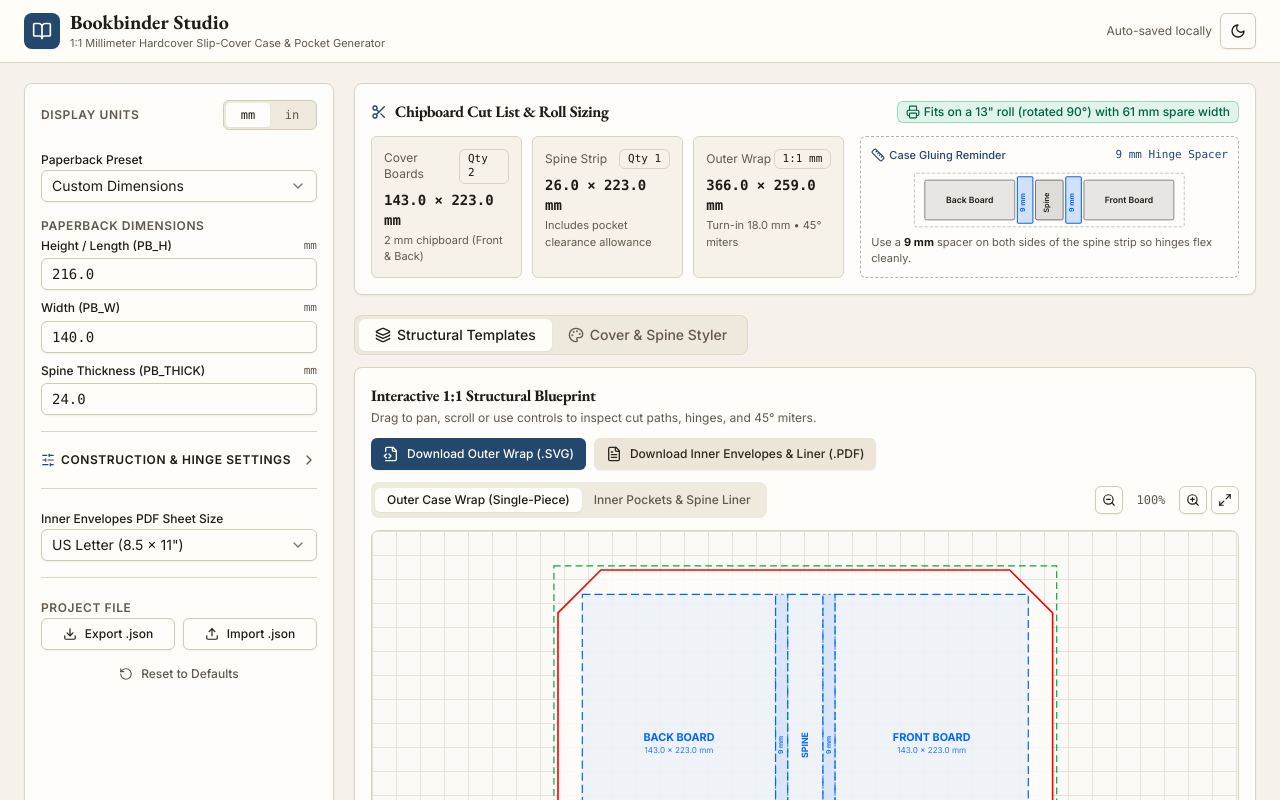
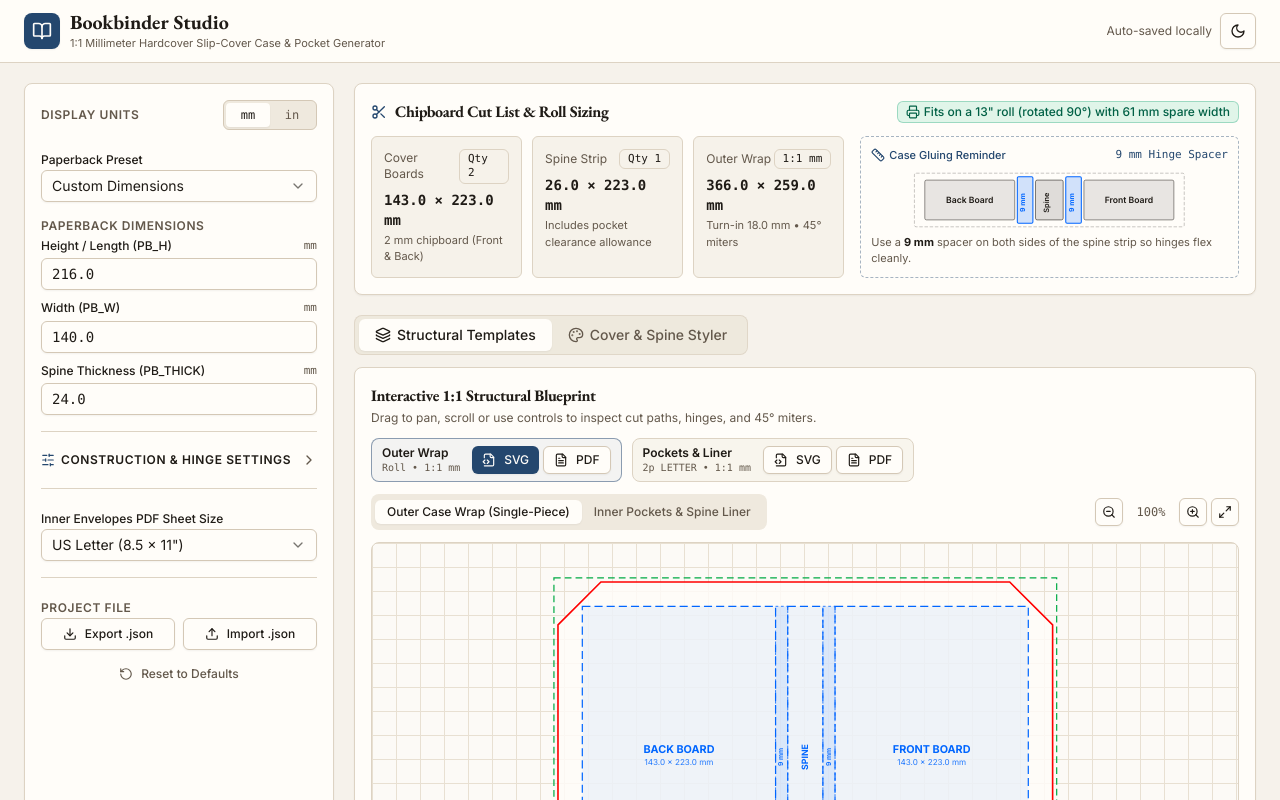
Before and after one commit to anujgtm1/Bookbinder, a React (Vite) app: page / in a window 1280 px wide. Shown: the top 800 px of the page. Built offline with nearby package versions, Linux system fonts and the light colour scheme.

Commit message:
feat(ui): add compact 2x2 SVG/PDF structural export matrix to BlueprintPreview

```diff
--- a/src/App.tsx
+++ b/src/App.tsx
@@ -6,7 +6,7 @@ import { Header } from '@/components/Header';
 import { SidebarControls } from '@/components/SidebarControls';
 import { Tabs, TabsContent, TabsList, TabsTrigger } from '@/components/ui/tabs';
 import { calculateCaseGeometry } from '@/core/geometry';
-import { generateInnerTemplatesPdf } from '@/core/pdfExport';
+import { generateInnerTemplatesPdf, generateOuterWrapPdf } from '@/core/pdfExport';
 import {
   clearProjectStorage,
   loadProjectFromStorage,
@@ -14,7 +14,7 @@ import {
   triggerBytesDownload,
   triggerTextDownload,
 } from '@/core/storage';
-import { generateOuterWrapSvg } from '@/core/svgExport';
+import { generateInnerTemplatesSvg, generateOuterWrapSvg } from '@/core/svgExport';
 import { BookParametersModel, type BookParameters } from '@/types/bookParams';
 import { BookbinderProjectModel, type BookbinderProject } from '@/types/project';
 import { CoverStudioModel, type CoverStudioState } from '@/types/studio';
@@ -30,7 +30,7 @@ export function App() {
   const [project, setProject] = useState<BookbinderProject>(() => loadProjectFromStorage());
   const [activeTab, setActiveTab] = useState<WorkspaceTab>('templates');
   const [statusMessage, setStatusMessage] = useState<string | null>(null);
-  const [isExportingPdf, setIsExportingPdf] = useState(false);
+  const [exportingTarget, setExportingTarget] = useState<'outer-pdf' | 'inner-pdf' | null>(null);
 
   const geometry = useMemo(
     () => calculateCaseGeometry(project.parameters),
@@ -60,7 +60,7 @@ export function App() {
     }));
   };
 
-  const handleDownloadSvg = () => {
+  const handleDownloadOuterSvg = () => {
     const svg = generateOuterWrapSvg(geometry, project.parameters.splitMode);
     const filename =
       project.parameters.splitMode === 'three-piece'
@@ -70,8 +70,31 @@ export function App() {
     setStatusMessage(`Exported ${filename}`);
   };
 
-  const handleDownloadPdf = async () => {
-    setIsExportingPdf(true);
+  const handleDownloadOuterPdf = async () => {
+    setExportingTarget('outer-pdf');
+    try {
+      const bytes = await generateOuterWrapPdf(geometry, project.parameters.splitMode);
+      const filename =
+        project.parameters.splitMode === 'three-piece'
+          ? 'outer_case_wrap_3piece.pdf'
+          : 'outer_case_wrap.pdf';
+      triggerBytesDownload(bytes, filename, 'application/pdf');
+      setStatusMessage(`Exported ${filename} (1:1 mm)`);
+    } catch {
+      setStatusMessage('Failed to generate outer wrap PDF.');
+    } finally {
+      setExportingTarget(null);
+    }
+  };
+
+  const handleDownloadInnerSvg = () => {
+    const svg = generateInnerTemplatesSvg(geometry);
+    triggerTextDownload(svg, 'inner_pockets_and_liner.svg', 'image/svg+xml;charset=utf-8');
+    setStatusMessage('Exported inner_pockets_and_liner.svg (1:1 mm)');
+  };
+
+  const handleDownloadInnerPdf = async () => {
+    setExportingTarget('inner-pdf');
     try {
       const { bytes, plan } = await generateInnerTemplatesPdf(
         geometry,
@@ -84,7 +107,7 @@ export function App() {
     } catch {
       setStatusMessage('Failed to generate inner templates PDF.');
     } finally {
-      setIsExportingPdf(false);
+      setExportingTarget(null);
     }
   };
 
@@ -177,9 +200,11 @@ export function App() {
                 splitMode={project.parameters.splitMode}
                 pdfPageSize={project.parameters.pdfPageSize}
                 unit={project.parameters.unit}
-                isExportingPdf={isExportingPdf}
-                onDownloadSvg={handleDownloadSvg}
-                onDownloadPdf={handleDownloadPdf}
+                exportingTarget={exportingTarget}
+                onDownloadOuterSvg={handleDownloadOuterSvg}
+                onDownloadOuterPdf={handleDownloadOuterPdf}
+                onDownloadInnerSvg={handleDownloadInnerSvg}
+                onDownloadInnerPdf={handleDownloadInnerPdf}
               />
             </TabsContent>
 
--- a/src/components/BlueprintPreview.tsx
+++ b/src/components/BlueprintPreview.tsx
@@ -14,9 +14,11 @@ export interface BlueprintPreviewProps {
   readonly splitMode: SplitMode;
   readonly pdfPageSize: PageSizeId;
   readonly unit: UnitSystem;
-  readonly isExportingPdf?: boolean;
-  readonly onDownloadSvg: () => void;
-  readonly onDownloadPdf: () => void;
+  readonly exportingTarget?: 'outer-pdf' | 'inner-pdf' | null;
+  readonly onDownloadOuterSvg: () => void;
+  readonly onDownloadOuterPdf: () => void;
+  readonly onDownloadInnerSvg: () => void;
+  readonly onDownloadInnerPdf: () => void;
 }
 
 const MIN_ZOOM = 0.5;
@@ -112,9 +114,11 @@ export function BlueprintPreview({
   splitMode,
   pdfPageSize,
   unit,
-  isExportingPdf = false,
-  onDownloadSvg,
-  onDownloadPdf,
+  exportingTarget = null,
+  onDownloadOuterSvg,
+  onDownloadOuterPdf,
+  onDownloadInnerSvg,
+  onDownloadInnerPdf,
 }: BlueprintPreviewProps) {
   const [activeSheet, setActiveSheet] = useState<'outer' | 'inner'>('outer');
   const [zoom, setZoom] = useState(1);
@@ -200,26 +204,93 @@ export function BlueprintPreview({
             </p>
           </div>
 
-          <div className="flex flex-wrap items-center gap-2">
+          {/* Clean 2 × 2 Export Matrix: Outer Wrap & Inner Pockets × SVG & PDF */}
+          <div
+            className="flex flex-wrap items-center gap-2.5"
+            aria-label="Structural template downloads"
+            data-testid="structural-export-matrix"
+          >
+            <div
+              className={`flex items-center gap-2 rounded-lg border px-2.5 py-1.5 transition-colors ${
+                activeSheet === 'outer'
+                  ? 'border-primary/50 bg-primary/5'
+                  : 'border-border bg-secondary/35'
+              }`}
+            >
+              <div className="pr-1">
+                <p className="text-xs font-semibold leading-tight text-foreground">Outer Wrap</p>
+                <p className="font-mono text-[10px] text-muted-foreground">
+                  {splitMode === 'three-piece' ? '3-piece • 1:1 mm' : 'Roll • 1:1 mm'}
+                </p>
+              </div>
+              <div className="flex items-center gap-1">
                 <Button
-              variant="default"
+                  variant={activeSheet === 'outer' ? 'default' : 'outline'}
                   size="sm"
-              onClick={onDownloadSvg}
-              data-testid="download-svg-btn"
+                  className="h-7 px-2.5 text-xs"
+                  onClick={onDownloadOuterSvg}
+                  aria-label="Download Outer Case Wrap as SVG"
+                  data-testid="download-outer-svg-btn"
                 >
-              <FileCode2 className="h-4 w-4" aria-hidden="true" />
-              Download Outer Wrap (.SVG)
+                  <FileCode2 className="h-3.5 w-3.5" aria-hidden="true" />
+                  SVG
                 </Button>
                 <Button
-              variant="secondary"
+                  variant="outline"
                   size="sm"
-              onClick={onDownloadPdf}
-              disabled={isExportingPdf}
-              data-testid="download-pdf-btn"
+                  className="h-7 px-2.5 text-xs"
+                  onClick={onDownloadOuterPdf}
+                  disabled={exportingTarget === 'outer-pdf'}
+                  aria-label="Download Outer Case Wrap as PDF"
+                  data-testid="download-outer-pdf-btn"
                 >
-              <FileText className="h-4 w-4" aria-hidden="true" />
-              {isExportingPdf ? 'Generating PDF…' : 'Download Inner Envelopes & Liner (.PDF)'}
+                  <FileText className="h-3.5 w-3.5" aria-hidden="true" />
+                  {exportingTarget === 'outer-pdf' ? '…' : 'PDF'}
                 </Button>
+              </div>
+            </div>
+
+            <div
+              className={`flex items-center gap-2 rounded-lg border px-2.5 py-1.5 transition-colors ${
+                activeSheet === 'inner'
+                  ? 'border-primary/50 bg-primary/5'
+                  : 'border-border bg-secondary/35'
+              }`}
+            >
+              <div className="pr-1">
+                <p className="text-xs font-semibold leading-tight text-foreground">
+                  Pockets &amp; Liner
+                </p>
+                <p className="font-mono text-[10px] text-muted-foreground">
+                  {pdfPlan.pageCount}p {PAGE_SIZES[pdfPageSize].id.toUpperCase()} • 1:1 mm
+                </p>
+              </div>
+              <div className="flex items-center gap-1">
+                <Button
+                  variant="outline"
+                  size="sm"
+                  className="h-7 px-2.5 text-xs"
+                  onClick={onDownloadInnerSvg}
+                  aria-label="Download Inner Pockets and Spine Liner as SVG"
+                  data-testid="download-inner-svg-btn"
+                >
+                  <FileCode2 className="h-3.5 w-3.5" aria-hidden="true" />
+                  SVG
+                </Button>
+                <Button
+                  variant={activeSheet === 'inner' ? 'default' : 'outline'}
+                  size="sm"
+                  className="h-7 px-2.5 text-xs"
+                  onClick={onDownloadInnerPdf}
+                  disabled={exportingTarget === 'inner-pdf'}
+                  aria-label="Download Inner Pockets and Spine Liner as PDF"
+                  data-testid="download-inner-pdf-btn"
+                >
+                  <FileText className="h-3.5 w-3.5" aria-hidden="true" />
+                  {exportingTarget === 'inner-pdf' ? '…' : 'PDF'}
+                </Button>
+              </div>
+            </div>
           </div>
         </div>
       </CardHeader>
```
Also changed, not shown: 1 other file (tests, documents, lock files or other folders). Lines whose indentation alone changed are shown as unchanged.
